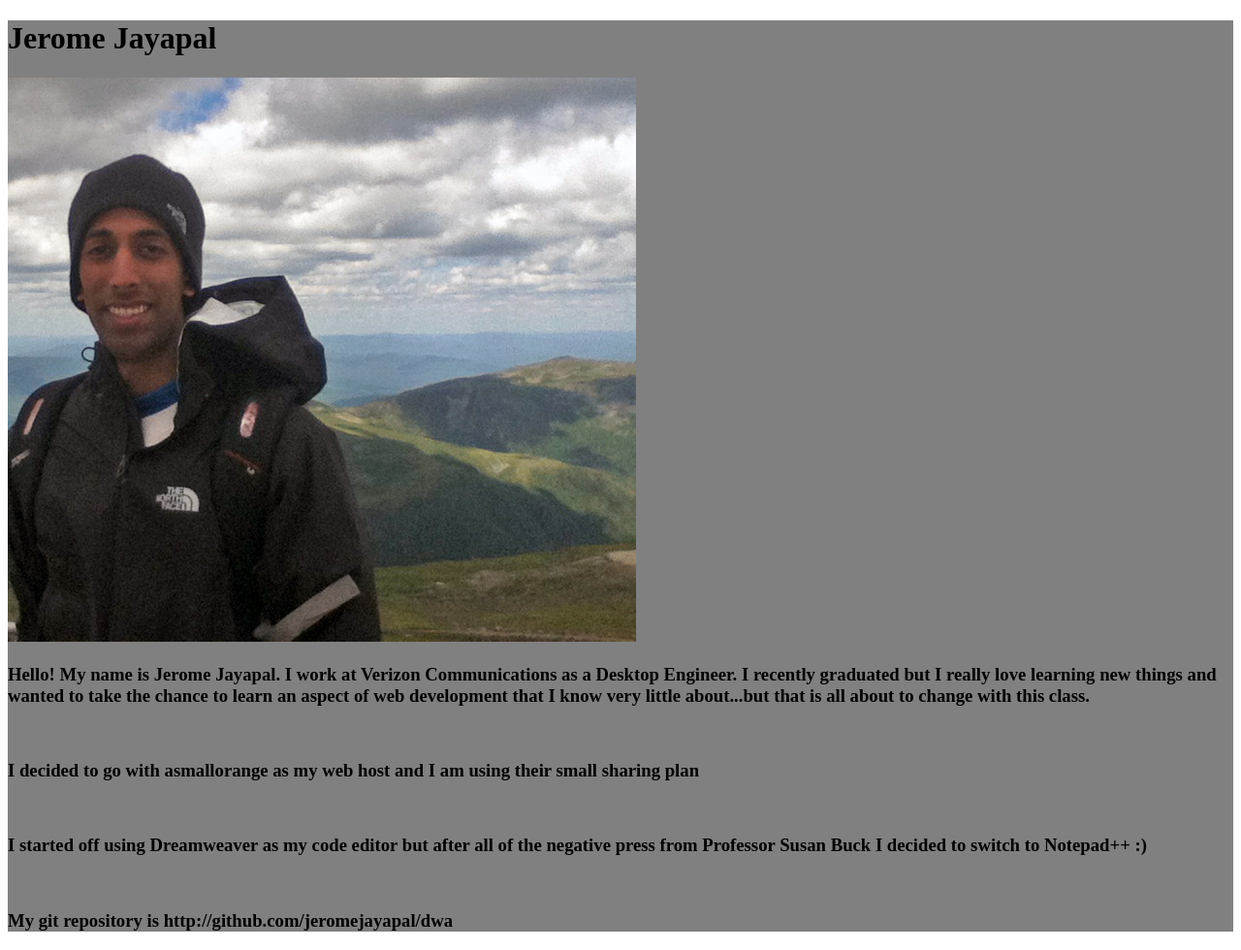
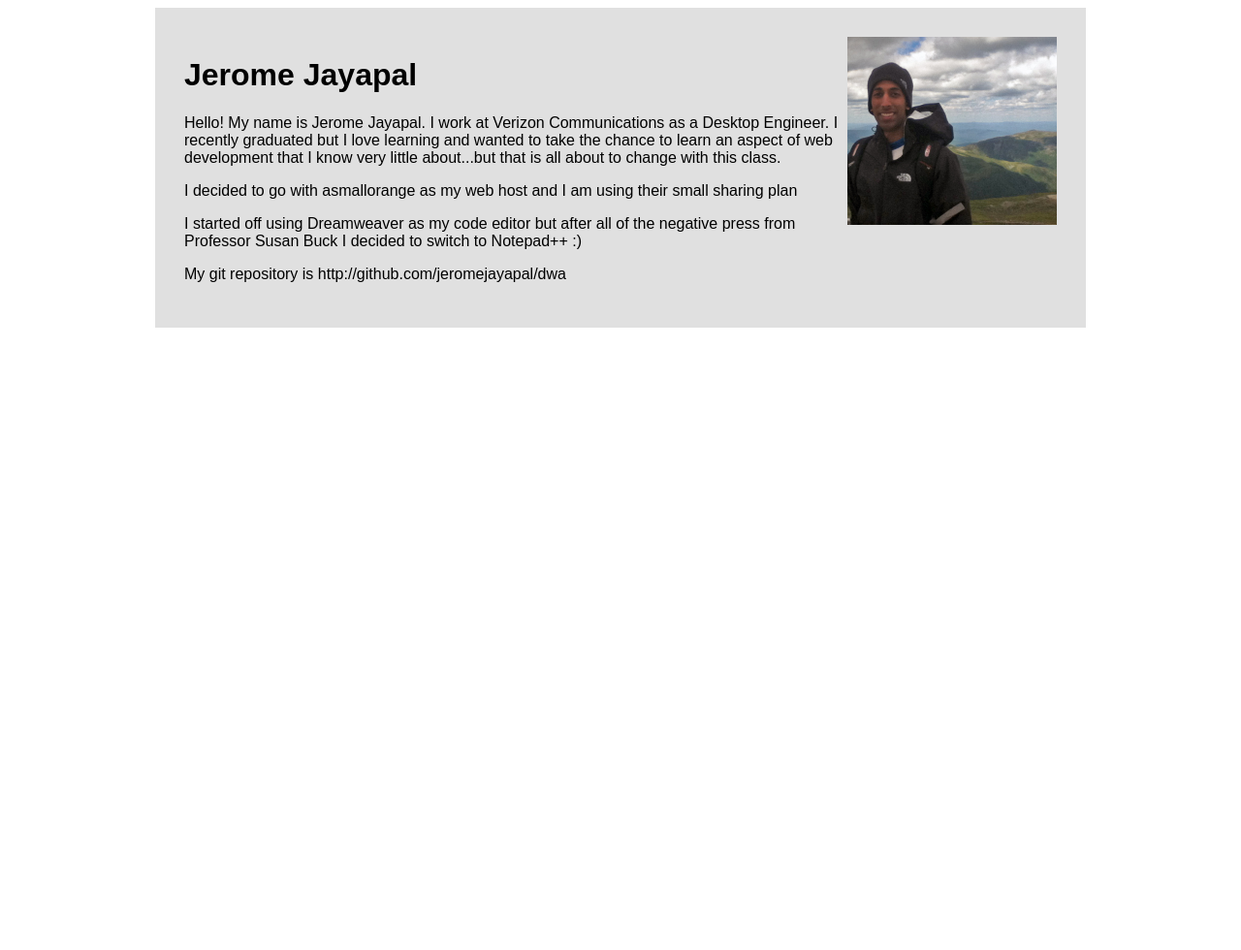
Before and after one commit to jeromejayapal/dwa, a PHP site: page / in a window 1280 px wide. Shown: the whole page at 97% size. After the commit the page ends 338 px from the top, so only its background shows below. Run offline with PHP 8.4, Linux system fonts and the light colour scheme.

Commit message:
Homework P1 Final

```diff
--- a/p1/index.php
+++ b/p1/index.php
@@ -5,9 +5,21 @@
 	<style type='text/css'>
 
 		#cylinder {
+					width: 900px;
 					margin: auto;
-					background-color: grey;
+					background-color: #E0E0E0;
+					padding: 30px;
 		}
+
+		img {
+					width: 216px; height: 194px;
+					float: right;
+		}
+
+		body {
+					font-family: Arial;
+		}
+
 	</style>
 
 </head>
@@ -16,24 +28,18 @@
 
 	<div id='cylinder'>
 
+		<img src='profile.jpg'>
 		<h1>Jerome Jayapal</h1>
-
-		<img src='profile.jpg'>
-
-		<h3>Hello! My name is Jerome Jayapal. I work at Verizon Communications
-		as a Desktop Engineer. I recently graduated but I really love learning new things
+		<p>Hello! My name is Jerome Jayapal. I work at Verizon Communications
+		as a Desktop Engineer. I recently graduated but I love learning
 		and wanted to take the chance to learn an aspect of web development that I know
-		very little about...but that is all about to change with this class.</h3>
-		</br>
-		<h3>I decided to go with asmallorange as my web host and I am using their small sharing plan</h3>
-		</br>
-		<h3>I started off using Dreamweaver as my code editor but after all of the negative press from
-		Professor Susan Buck I decided to switch to Notepad++ :)</h3>
-		</br>
-		<h3>My git repository is http://github.com/jeromejayapal/dwa</h3>
+		very little about...but that is all about to change with this class.</p>
+		<p>I decided to go with asmallorange as my web host and I am using their small sharing plan</p>
+		<p>I started off using Dreamweaver as my code editor but after all of the negative press from
+		Professor Susan Buck I decided to switch to Notepad++ :)</p>
+		<p>My git repository is http://github.com/jeromejayapal/dwa</p>
 
 	</div>
-
 
 </body>
 
```
